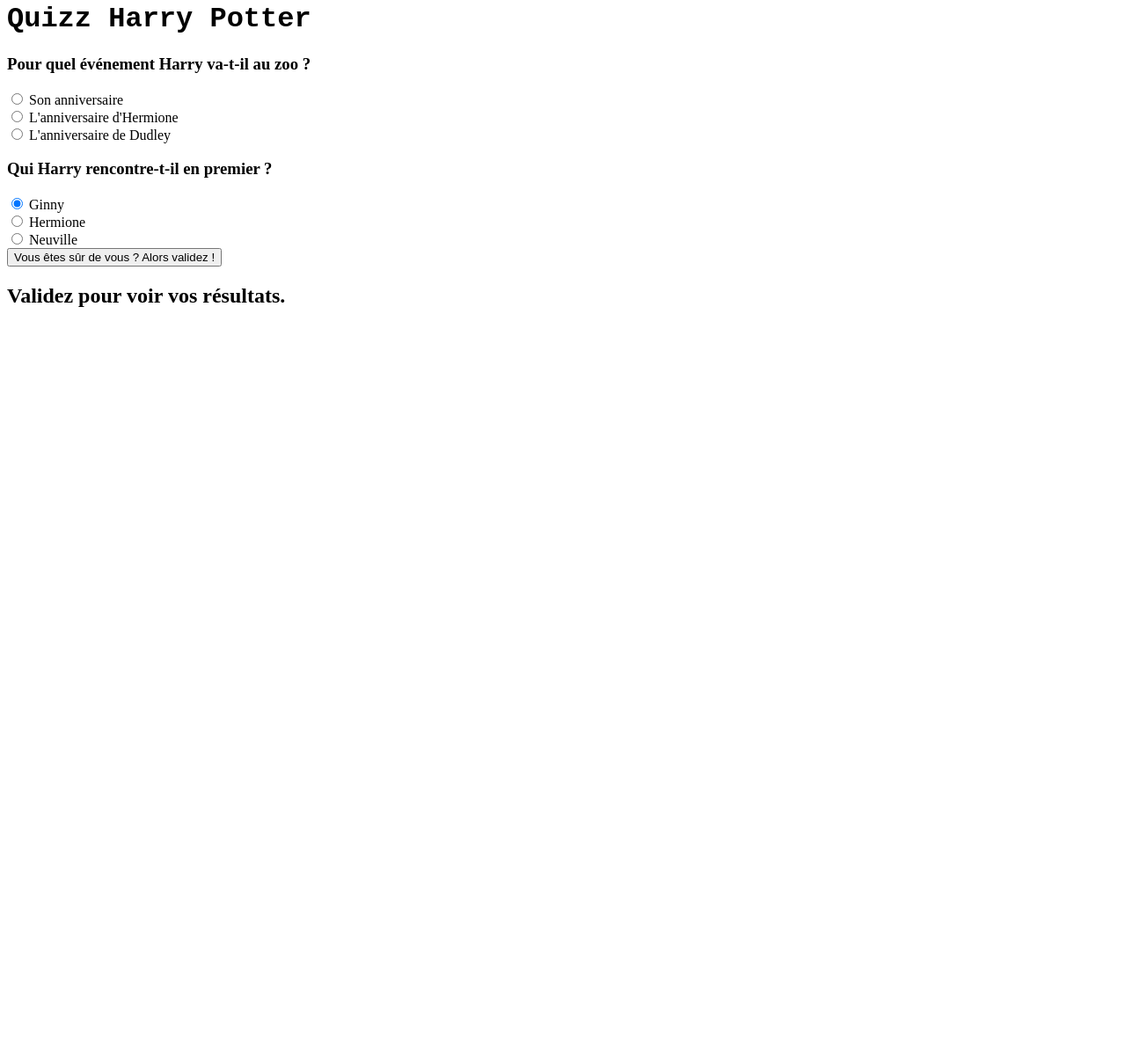
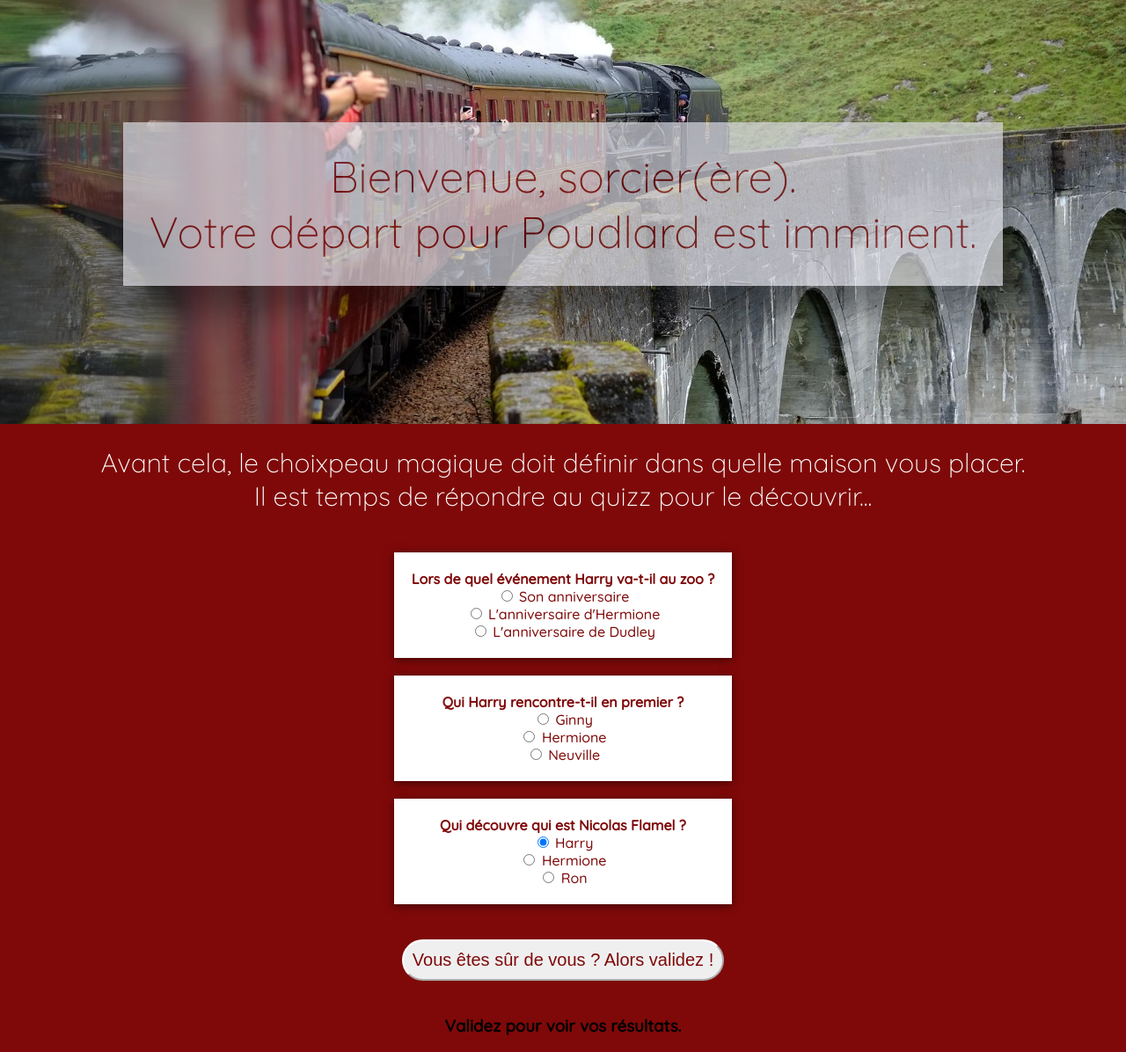
Before and after one commit to JuPrvnt/quizz-harry-potter, a plain HTML site: page index.html in a window 1280 px wide. Shown: the part 18-1214 px from the top of the page at 88% size. Before the commit the page ends 800 px from the top, so only its background shows below. Drawn offline with Linux system fonts and the light colour scheme; a web font is replaced by a local one.

```diff
--- a/index.html
+++ b/index.html
@@ -6,18 +6,26 @@
     <meta name="viewport" content="width=device-width, initial-scale=1.0">
     <title>Quizz Harry Potter</title>
     <link rel="stylesheet" href="style.css">
+    <link href="https://fonts.googleapis.com/css?family=Quicksand:300,500" rel="stylesheet">
+    <link href="http://fonts.cdnfonts.com/css/harry-potter" rel="stylesheet">
 </head>
 
 <body>
 
-    <h1>Quizz Harry Potter</h1>
+    <div class="quizz-hp-header">
+        <h1>Bienvenue, sorcier(ère). <br />Votre départ pour Poudlard est imminent.</h1>
+        <img class="quizz-hp-img-home" src="./assets/Poudlard.jpg">
+    </div>
 
-    <div class="container-global">
+    <div class="quizz-hp-container-global">
+
+        <h2>Avant cela, le choixpeau magique doit définir dans quelle maison vous placer.<br />Il est temps de répondre
+            au quizz pour le découvrir...</h2>
 
         <form class="quizz-hp-form">
 
             <div class="quizz-hp-block">
-                <h3>Pour quel événement Harry va-t-il au zoo ?</h2>
+                <h4>Lors de quel événement Harry va-t-il au zoo ?</h2>
 
                     <div>
                         <input type="radio" id="Harry" name="q1" value="a" checked>
@@ -34,7 +42,7 @@
             </div>
 
             <div class="quizz-hp-block">
-                <h3>Qui Harry rencontre-t-il en premier ?</h2>
+                <h4>Qui Harry rencontre-t-il en premier ?</h2>
 
                     <div>
                         <input type="radio" id="Ginny" name="q1" value="a" checked>
@@ -50,14 +58,31 @@
                     </div>
             </div>
 
-            <button type="submit">Vous êtes sûr de vous ? Alors validez !</button>
+            <div class="quizz-hp-block">
+                <h4>Qui découvre qui est Nicolas Flamel ?</h2>
+
+                    <div>
+                        <input type="radio" id="Harry" name="q1" value="a" checked>
+                        <label for="Harry">Harry</label>
+                    </div>
+                    <div>
+                        <input type="radio" id="Hermione" name="q1" value="b">
+                        <label for="Hermione">Hermione</label>
+                    </div>
+                    <div>
+                        <input type="radio" id="Ron" name="q1" value="c">
+                        <label for="Ron">Ron</label>
+                    </div>
+            </div>
+
+            <button class="quizz-hp-button" type="submit">Vous êtes sûr de vous ? Alors validez !</button>
 
         </form>
 
-        <div class="resultats">
-            <h2>Validez pour voir vos résultats.</h2>
-            <p class="aide"></p>
-            <p class="note"></p>
+        <div class="quizz-hp-results">
+            <h3>Validez pour voir vos résultats.</h2>
+                <p class="quizz-hp-help"></p>
+                <p class="quizz-hp-score"></p>
         </div>
     </div>
 
--- a/style.css
+++ b/style.css
@@ -1,5 +1,89 @@
-@import url("http://fonts.cdnfonts.com/css/harry-potter");
+body {
+  padding: 0px;
+  margin: 0px;
+  background-color: #7f0909;
+  font-family: Quicksand, "Segoe UI", Verdana, sans-serif;
+}
+
+.quizz-hp-header {
+  position: relative;
+  display: flex;
+  justify-content: center;
+}
 
 h1 {
-  font-family: "harry potter", "Courier New", Courier, monospace;
+  position: absolute;
+  background-color: #d9d9e1;
+  opacity: 0.7;
+  color: #7f0909;
+  font-family: Quicksand, "Segoe UI", Verdana, sans-serif;
+  font-weight: 200;
+  font-size: 50px;
+  text-align: center;
+  align-self: center;
+  margin: 20px;
+  padding: 30px;
+  box-shadow: 0 30px 30px rgba(0, 0, 0, 0.5);
 }
+
+.quizz-hp-img-home {
+  width: 100%;
+  height: 500px;
+  object-fit: cover;
+}
+
+.quizz-hp-container-global {
+  display: flex;
+  flex-direction: column;
+  align-items: center;
+  text-align: center;
+}
+
+h2 {
+  font-weight: 200;
+  color: white;
+  font-size: 30px;
+}
+
+.quizz-hp-block {
+  padding: 20px;
+  margin: 20px;
+  background-color: white;
+  color: #7f0909;
+  box-shadow: 0 2px 10px rgba(0, 0, 0, 0.5);
+}
+
+h4 {
+  margin: 0px;
+}
+
+.quizz-hp-button {
+  margin: 20px;
+  padding: 10px;
+  font-size: 20px;
+  color: #7f0909;
+  border-radius: 25px;
+  border-color: white;
+}
+
+.quizz-hp-button:hover {
+  box-shadow: 0 2px 10px rgba(0, 0, 0, 0.5);
+  background-color: #576561;
+  color: white;
+  border-color: #576561;
+  stroke: none;
+  animation: color-heart 1000ms normal 1 backwards;
+}
+
+@media screen and (max-width: 395px) {
+  h1 {
+    text-align: center;
+    align-self: center;
+    margin: 20px;
+    padding: 30px;
+  }
+  .quizz-hp-img-home {
+    max-width: 100%;
+    height: auto;
+  }
+}
```
Also changed, not shown: assets/Poudlard.jpg (added).
